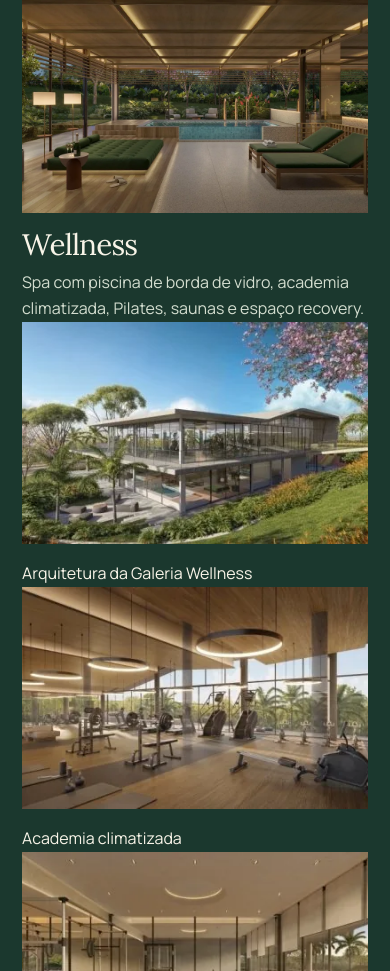
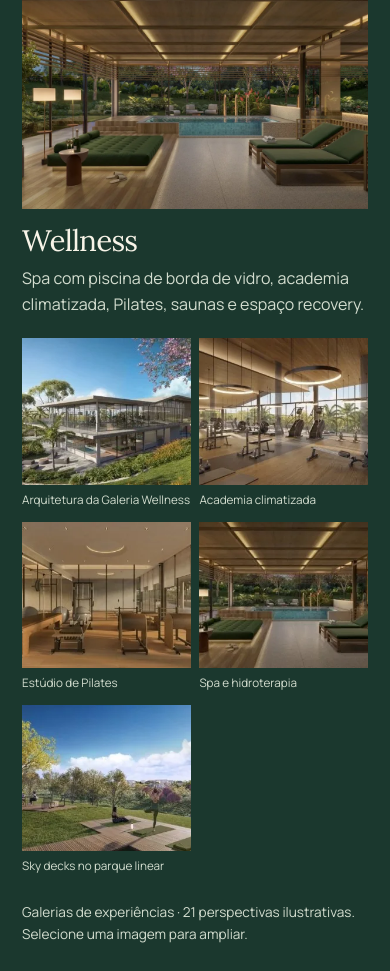
Before and after one commit to thinkwinters/opus-altana, a plain HTML site: page dist/index.html in a window 390 px wide. Shown: the part 3378-4349 px from the top of the page. Drawn offline with Linux system fonts and the light colour scheme; no server answers.

Commit message:
Estiliza perspectivas e amplia responsividade das galerias

```diff
--- a/dist/styles.css
+++ b/dist/styles.css
@@ -1132,3 +1132,44 @@ body:has(dialog[open]) { overflow: hidden; }
   .whatsapp-badge { animation: none; opacity: 1; }
   *, *::before, *::after { animation-duration: 0.01ms !important; transition-duration: 0.01ms !important; }
 }
+
+
+/* Galerias: perspectivas complementares e composição fotográfica da arquitetura */
+.architecture-landscape { margin-top: clamp(2rem, 4.5vw, 4.5rem); }
+.architecture-landscape .image-button { aspect-ratio: 1.78; }
+.architecture-landscape img { object-position: center 52%; }
+.gallery-thumbnails {
+  display: grid;
+  grid-template-columns: repeat(2, minmax(0, 1fr));
+  gap: 1.15rem 0.85rem;
+  margin-top: clamp(1.3rem, 3vw, 2rem);
+}
+.gallery-panel .gallery-thumb { min-width: 0; }
+.gallery-panel .gallery-thumb .image-button {
+  aspect-ratio: 1.72;
+  overflow: hidden;
+  cursor: zoom-in;
+}
+.gallery-panel .gallery-thumb img {
+  display: block;
+  width: 100%;
+  height: 100%;
+  object-fit: cover;
+  transition: transform 260ms ease;
+}
+.gallery-panel .gallery-thumb .image-button:hover img { transform: scale(1.035); }
+.gallery-panel .gallery-thumb figcaption {
+  display: block;
+  padding-top: 0.5rem;
+  color: var(--muted-light);
+  font-size: 0.78rem;
+  line-height: 1.35;
+}
+@media (min-width: 1100px) {
+  .gallery-thumbnails { grid-template-columns: repeat(3, minmax(0, 1fr)); }
+}
+@media (max-width: 540px) {
+  .gallery-thumbnails { gap: 0.8rem 0.55rem; }
+  .gallery-panel .gallery-thumb .image-button { aspect-ratio: 1.15; }
+  .gallery-panel .gallery-thumb figcaption { font-size: 0.73rem; }
+}
```
